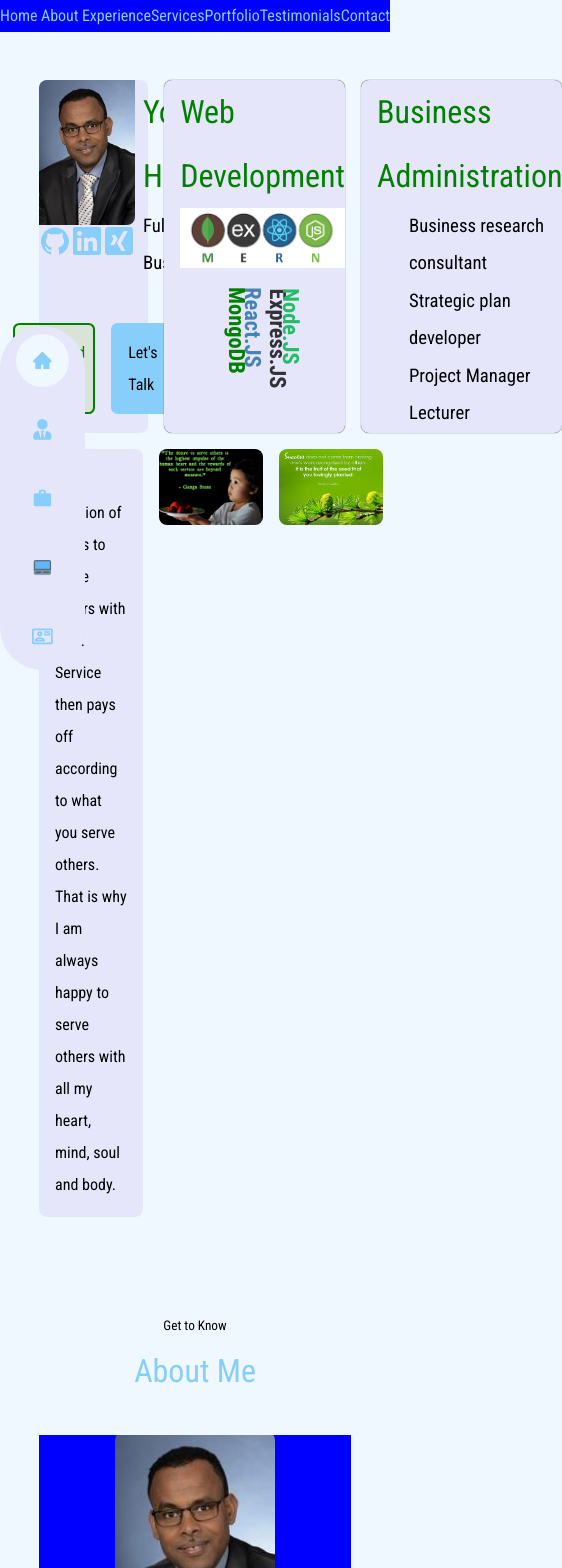
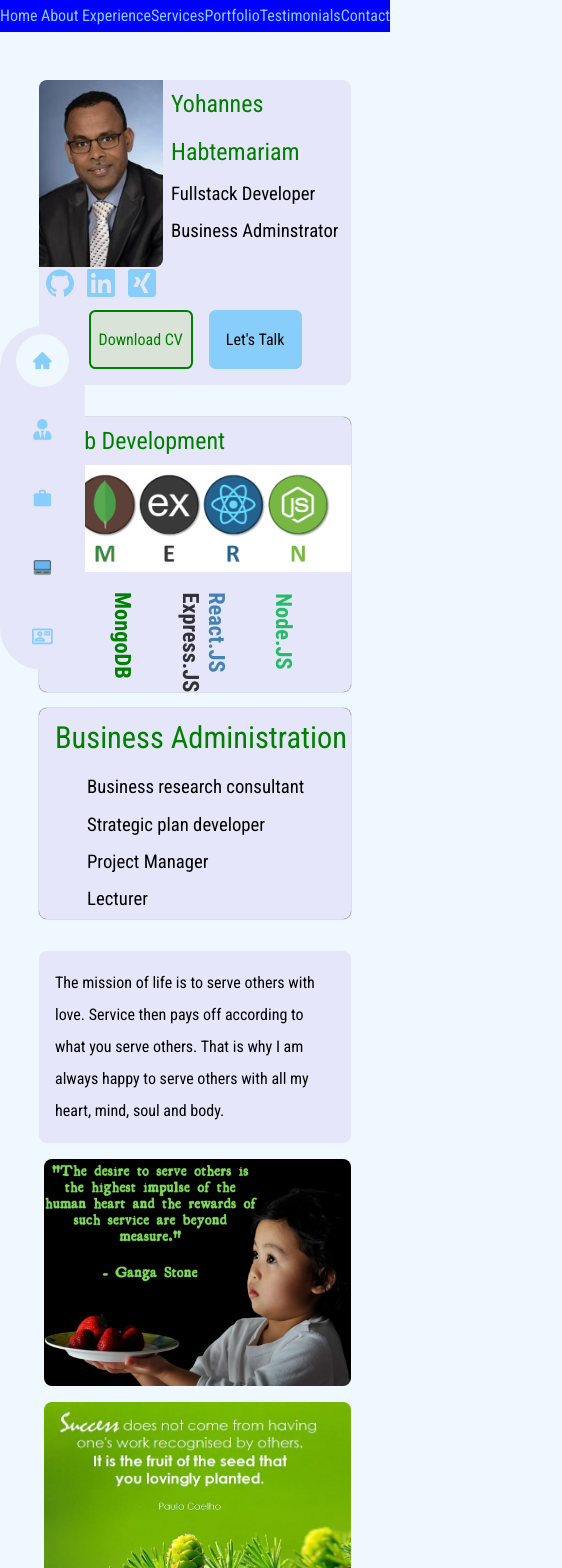
Before and after one commit to Yohannes-Habtemariam/my-portfolio, a React (Create React App) app in the folder frontend/: page / in a window 390 px wide. Shown: the top 1568 px of the page, 562 px wide, since content can reach past the window. Built offline with nearby package versions, Linux system fonts and the light colour scheme.

Commit message:
Home page styling

```diff
--- a/frontend/src/componets/header/Header.css
+++ b/frontend/src/componets/header/Header.css
@@ -72,7 +72,6 @@ h2 {
 }
 
 .resume-chat-container {
-  margin-top: 2.5rem;
   display: flex;
   gap: 1rem;
   justify-content: center;
@@ -178,46 +177,45 @@ h2 {
   padding: 1rem;
   border-radius: 0.5rem;
 }
+.success-image1, .success-image2 {
+  margin-left: 0.3rem;
+}
 
-/*
 @media screen and (max-width: 1024px) {
   .header-container {
-        display: grid;
-        grid-template-columns: repeat(2, 1fr);
+    display: flex;
+    flex-direction: column;
     width: var(--container-width-lg);
   }
 
-    .career-info {
-        display: block;
-        margin-top: 5rem;
-       margin-left: 3rem;
+  .success-container {
+    display: grid;
+    grid-template-columns: repeat(2, 1fr);
+    column-gap: 1rem;
+    row-gap: 1rem;
+    grid-template-areas:
+     "paragraph paragraph"
+     "image1 image2";
     }
 
-    .mongoDB{
-        color: green;
-        font-weight: 700;
-        transform: rotate(90deg);
-        position: absolute;
-        left: 0.5rem;
-        top: 3rem;
+    .personal-mission {
+      grid-area: paragraph;
     }
 
-    .express{
-        color: #000000c8;
-        font-weight: 700;
-        transform: rotate(90deg);
-        position: absolute;
-        left: 4.5rem;
-        top: 3rem;
+    .success-image1 {
+      grid-area: image1;
     }
 
-    .react{
-        color:	#4682B4;
-        font-weight: 700;
-        transform: rotate(90deg);
-        position: absolute;
-        right: 5rem;
-        top: 3rem;
+    .success-image2 {
+      grid-area: image2;
+    }
+
+    .careers-container {
+      margin: 1rem 0;
+    }
+
+    .business-administration h2 {
+      font-size: 1.90rem;
     }
 }
 
@@ -228,36 +226,25 @@ h2 {
         width: var(--container-width-lg);
     }
 
-    .photo-container{
+    .careers-container {
       display: flex;
       flex-direction: column;
+      margin: 1rem 0;
     }
 
-    .MERN, .career-info, .full-stack-developer {
-       display: none;
+    .web-development{
+      padding-left: 1rem;
+      margin-bottom: 1rem;
     }
 
-    .profession {
-        width: 100%;
-        margin: auto;
+    h1, h2 {
       font-size: 1.5rem;
     }
 
-    .profession h1 {
-        width: 90%;
-        font-size: 1.5rem;
-        text-align: center;
-    }
-    .profession h3 {
-        font-size: 1.2rem;
-        margin-left: 2rem;
+    .success-container {
+      display: flex;
+      flex-direction: column;
+      gap: 1rem;
     }
 
-    .resume-chat-container a {
-        font-size: 1rem;
 }
-
-    .photo-container{
-        margin-bottom: 0;
-    }
-} */
--- a/frontend/src/componets/header/Header.jsx
+++ b/frontend/src/componets/header/Header.jsx
@@ -97,13 +97,13 @@ const Header = () => {
         </div>
 
         <div className="success-container">
-          <p>
+          <p className="personal-mission">
             The mission of life is to serve others with love. Service then pays off according to what you serve others. That is why I am always happy to serve others with all my heart, mind, soul and body.
           </p>
-          <figure>
+          <figure className="success-image1">
             <img src={success} alt="Success Photo" />
           </figure>
-          <figure>
+          <figure className="success-image2">
             <img src={love} alt="Love of Serving Others" />
           </figure>
         </div>
```
Lines whose indentation alone changed are shown as unchanged.
